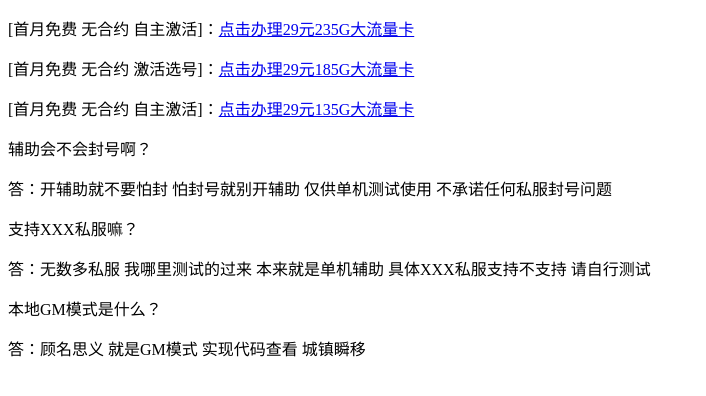
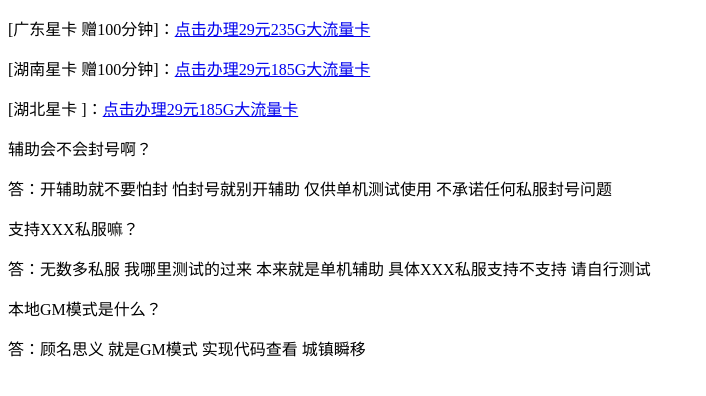
Before and after one commit to skypub/helpdnf, a plain HTML site: page index.html in a window 1280 px wide. Shown: the whole page, without its empty margins (0-706 px from the left). Drawn offline with Linux system fonts and the light colour scheme.

Commit message:
Update index.html

```diff
--- a/index.html
+++ b/index.html
@@ -5,9 +5,9 @@
 <title>千泷阁台服DNF辅助小助手</title>
 </head>
 <body>
-<p>[首月免费 无合约 自主激活]：<a href="https://ym.ksjhaoka.com/show/?s=8KUaXAs6391693&id=82341951">点击办理29元235G大流量卡</a></p>
-<p>[首月免费 无合约 激活选号]：<a href="https://ym.ksjhaoka.com/show/?s=8KUaXAs6391693&id=82341948">点击办理29元185G大流量卡</a></p>
-<p>[首月免费 无合约 自主激活]：<a href="https://ym.ksjhaoka.com/show/?s=8KUaXAs6391693&id=82341982">点击办理29元135G大流量卡</a></p>
+<p>[广东星卡 赠100分钟]：<a href="https://ym.ksjhaoka.com/show/?s=8KUaXAs6391693&id=82342005">点击办理29元235G大流量卡</a></p>
+<p>[湖南星卡 赠100分钟]：<a href="https://ym.ksjhaoka.com/show/?s=8KUaXAs6391693&id=82341998">点击办理29元185G大流量卡</a></p>
+<p>[湖北星卡 ]：<a href="https://ym.ksjhaoka.com/show/?s=8KUaXAs6391693&id=82342012">点击办理29元185G大流量卡</a></p>
 <p>辅助会不会封号啊？</p>
 <p>答：开辅助就不要怕封 怕封号就别开辅助 仅供单机测试使用 不承诺任何私服封号问题 </p>
 <p>支持XXX私服嘛？</p>
```
